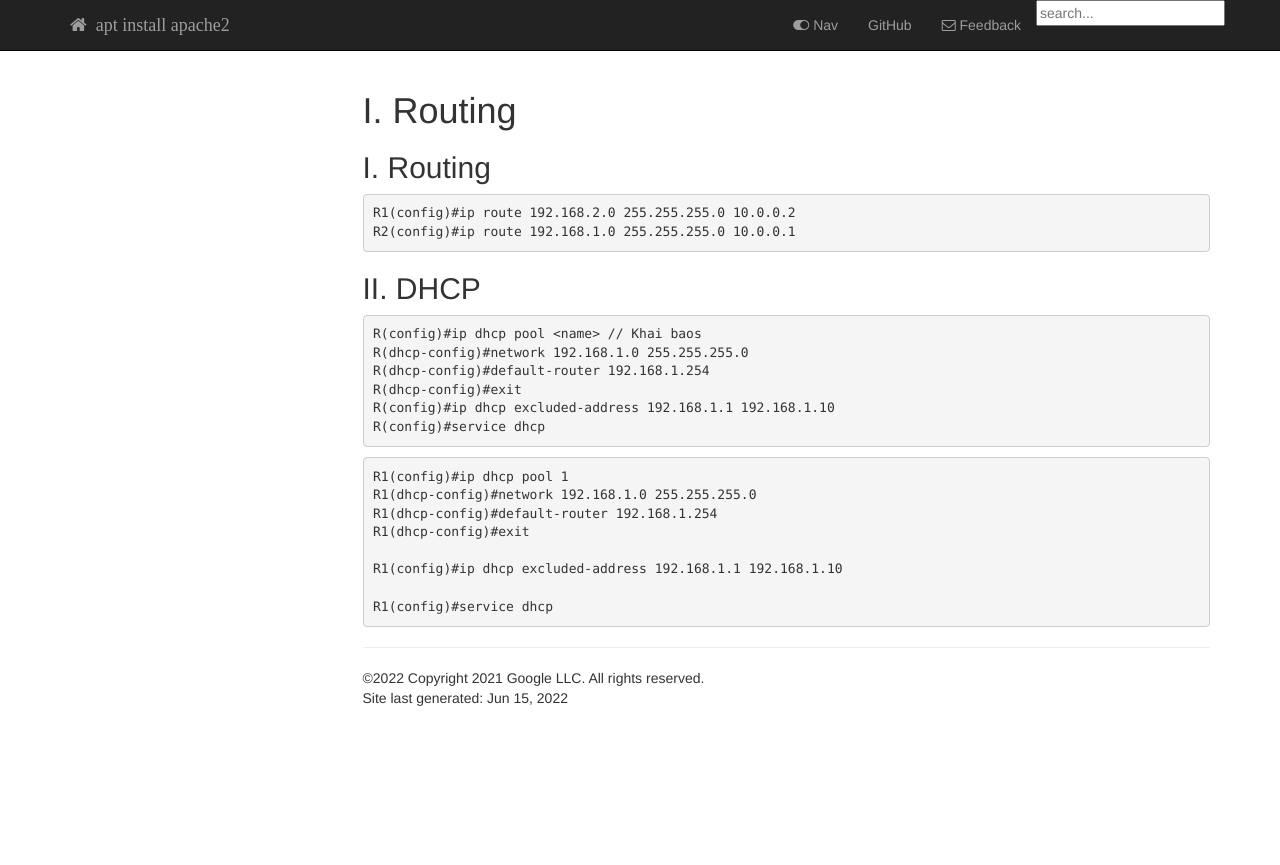
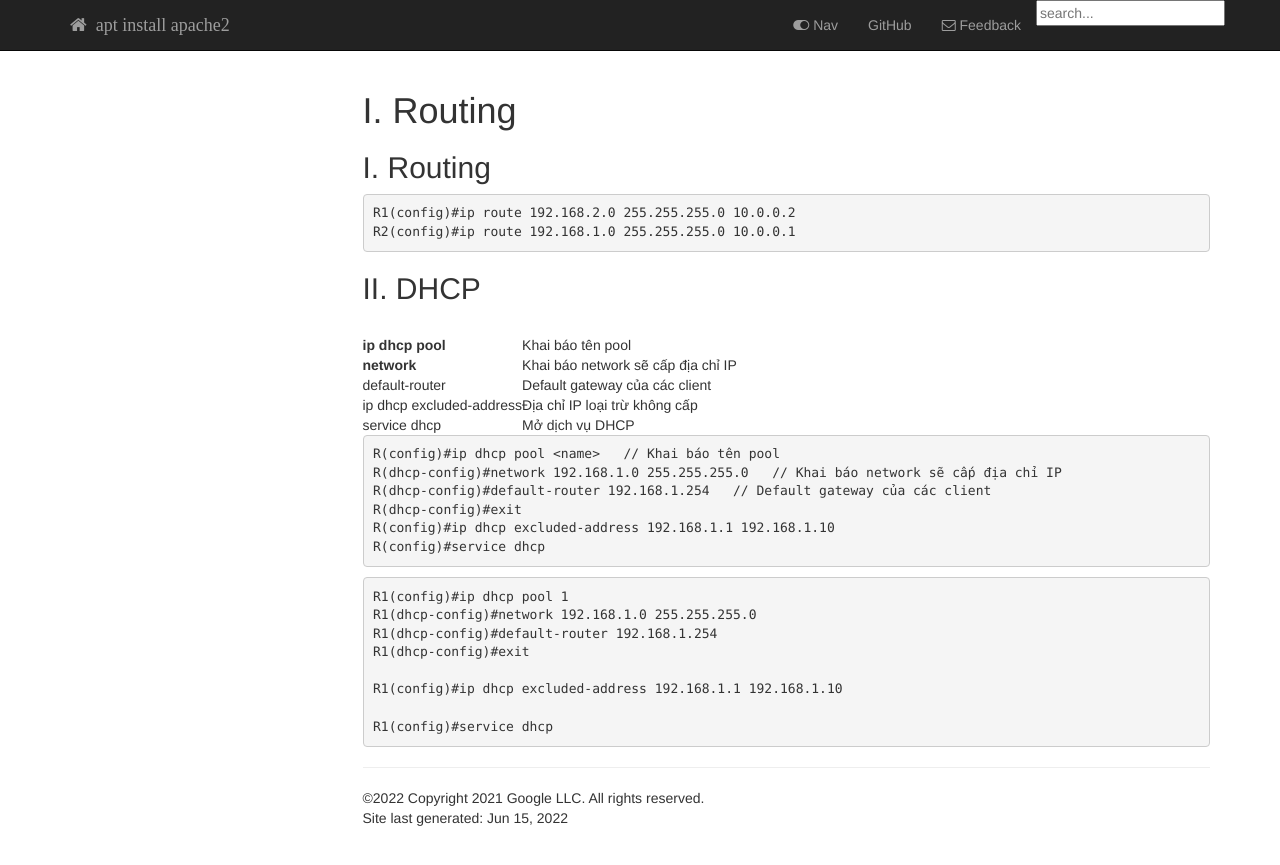
Before and after one commit to aptinstallapache2/aptinstallapache2.github.io, a Jekyll site: the page built from pages/CCNA/DHCP.md, in a window 1280 px wide. Shown: the top 865 px of the page. Built offline with Jekyll 4.4.1, drawn with Linux system fonts in a browser that asks for light colours; nearby versions of some CDN libraries; our own code applies the rules of GitHub Pages for plain Markdown files; library files that are not in the unit come from our copies; comment, search, counter and statistics services are not loaded.

Commit message:
Update DHCP.md

````diff
--- a/pages/CCNA/DHCP.md
+++ b/pages/CCNA/DHCP.md
@@ -8,10 +8,18 @@ R2(config)#ip route 192.168.1.0 255.255.255.0 10.0.0.1
 
 ## II. DHCP
 
+|   |   |
+|---|---|
+| **ip dhcp pool** <name> | Khai báo tên pool |
+| **network** <net-id> <subnet-mask> | Khai báo network sẽ cấp địa chỉ IP |
+| default-router <ip-address> | Default gateway của các client |
+| ip dhcp excluded-address <ip-address> <ip-address> | Địa chỉ IP loại trừ không cấp |
+| service dhcp | Mở dịch vụ DHCP |
+
 ```
-R(config)#ip dhcp pool <name> // Khai baos
-R(dhcp-config)#network 192.168.1.0 255.255.255.0
-R(dhcp-config)#default-router 192.168.1.254
+R(config)#ip dhcp pool <name>   // Khai báo tên pool
+R(dhcp-config)#network 192.168.1.0 255.255.255.0   // Khai báo network sẽ cấp địa chỉ IP
+R(dhcp-config)#default-router 192.168.1.254   // Default gateway của các client
 R(dhcp-config)#exit
 R(config)#ip dhcp excluded-address 192.168.1.1 192.168.1.10
 R(config)#service dhcp
````
